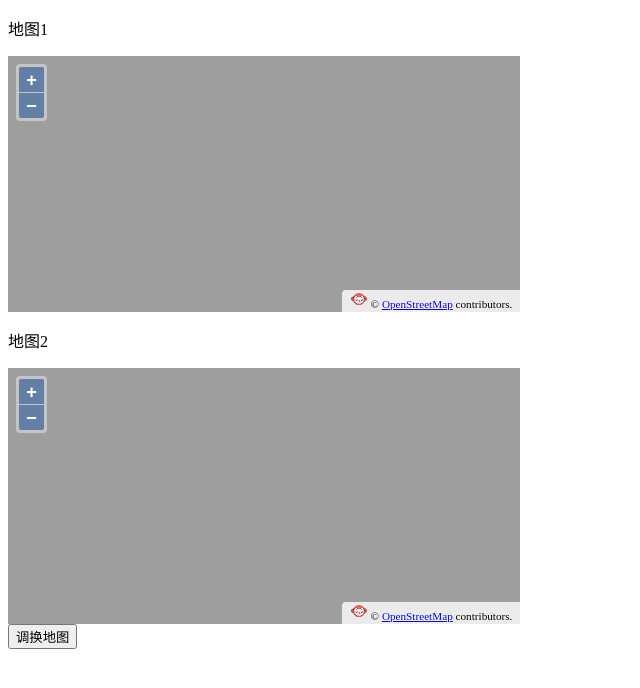
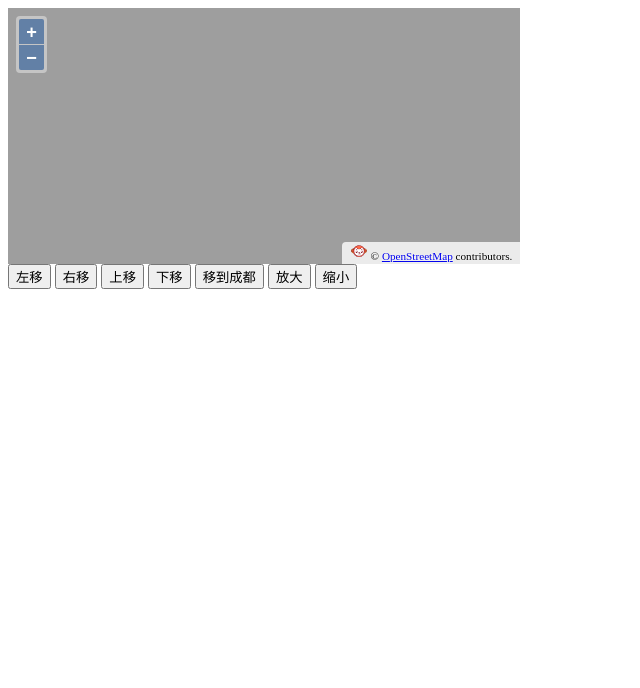
Before and after one commit to YuNiling/openLayers3Demo, a plain HTML site: page map.html in a window 1280 px wide. Shown: the whole page, without its empty margins (0-640 px from the left). Drawn offline with Linux system fonts and the light colour scheme.

Commit message:
地图导航

```diff
--- a/map.html
+++ b/map.html
@@ -4,7 +4,7 @@
         <meta charset="UTF-8">
         <link rel="stylesheet" href="ol3/ol.css" type="text/css">
         <style>
-            #map1, #map2 {
+            #map {
                 height: 256px;
                 width: 512px;
             }
@@ -14,50 +14,99 @@
     </head>
 
     <body>
-        <p>地图1</p>
-        <div id="map1"></div>
-        <p>地图2</p>
-        <div id="map2"></div>
-        <input type="button" onclick="swapMap()" value="调换地图"/>
+        <div id="map"></div>
+        <div id="navigate-container">
+            <input type="button" onclick="moveToLeft()" value="左移"/>
+            <input type="button" onclick="moveToRight()" value="右移"/>
+            <input type="button" onclick="moveToUp()" value="上移"/>
+            <input type="button" onclick="moveToDown()" value="下移"/>
+            <input type="button" onclick="moveToChengDu()" value="移到成都"/>
+            <input type="button" onclick="zoomIn()" value="放大"/>
+            <input type="button" onclick="zoomOut()" value="缩小"/>
+        </div>
 
         <script type="text/javascript">
-            var map1 = new ol.Map({   // 创建地图
+            var map = new ol.Map({
                 controls: ol.control.defaults({
                     attributionOptions: ({
                         collapsible: false
                     })
                 }),
                 logo: {src: 'img/face_monkey.png', href: 'http://www.openstreetmap.org/'},
-                layers: [           // 设置地图图层
-                    new ol.layer.Tile({source: new ol.source.OSM()}) // 创建一个使用Open Street Map地图源的瓦片图层
+                layers: [
+                    new ol.layer.Tile({source: new ol.source.OSM()})
                 ],
                 view: new ol.View({
-                    center: [0, 0],
-                    zoom: 2
+                    // 设置成都为地图中心，此处进行坐标转换，
+                    //把EPSG:4326的坐标，转换为EPSG:3857坐标，
+                    //因为ol默认使用的是EPSG:3857坐标
+                    center: ol.proj.transform([104.06, 30.67], 'EPSG:4326', 'EPSG:3857'),
+                    zoom: 10
                 }),
-                target: 'map1'                    // 让id为map的div作为地图的容器
-            });
-            var map2 = new ol.Map({   // 创建地图
-                controls: ol.control.defaults({
-                    attributionOptions: ({
-                        collapsible: false
-                    })
-                }),
-                logo: {src: 'img/face_monkey.png', href: 'http://www.openstreetmap.org/'},
-                layers: [           // 设置地图图层
-                    new ol.layer.Tile({source: new ol.source.OSM()}) // 创建一个使用Open Street Map地图源的瓦片图层
-                ],
-                view: new ol.View({
-                    center: [0, 0],
-                    zoom: 2
-                }),
-                target: 'map2'                    // 让id为map的div作为地图的容器
+                target: 'map'
             });
 
-            function swapMap(){
-                map1.setTarget("map2");
-                map2.setTarget("map1");
+            // 向左移动地图
+            function moveToLeft(){
+               var view = map.getView();
+               var mapCenter = view.getCenter();
+                // 让地图中心的x值增加，即可使得地图向左移动，增加的值根据效果可自由设定
+                mapCenter[0] += 50000;
+                view.setCenter(mapCenter);
+                map.render();
             }
+
+             // 向右移动地图
+             function moveToRight(){
+                 var view = map.getView();
+                 var mapCenter = view.getCenter();
+                 // 让地图中心的x值减少，即可使得地图向右移动，减少的值根据效果可自由设定
+                 mapCenter[0] -= 50000;
+                 view.setCenter(mapCenter);
+                 map.render();
+             }
+
+              // 向上移动地图
+              function moveToUp(){
+                  var view = map.getView();
+                  var mapCenter = view.getCenter();
+                   // 让地图中心的y值减少，即可使得地图向上移动，减少的值根据效果可自由设定
+                   mapCenter[1] -= 50000;
+                   view.setCenter(mapCenter);
+                   map.render();
+              }
+
+              // 向下移动地图
+              function moveToDown(){
+                   var view = map.getView();
+                   var mapCenter = view.getCenter();
+                   // 让地图中心的y值增加，即可使得地图向上移动，减少的值根据效果可自由设定
+                   mapCenter[1] += 50000;
+                   view.setCenter(mapCenter);
+                   map.render();
+              }
+
+              // 移动到成都
+              function moveToChengDu(){
+                  var view = map.getView();
+                  // 设置地图中心为成都的坐标，即可让地图移动到成都
+                  view.setCenter(ol.proj.transform([104.06, 30.67], 'EPSG:4326', 'EPSG:3857'));
+                  map.render();
+              }
+
+               // 放大地图
+               function zoomIn(){
+                   var view = map.getView();
+                   // 让地图的zoom增加1，从而实现地图放大
+                   view.setZoom(view.getZoom() + 1);
+               }
+
+               // 缩小地图
+               function zoomOut(){
+                   var view = map.getView();
+                   // 让地图的zoom减小1，从而实现地图缩小
+                   view.setZoom(view.getZoom() - 1);
+               }
         </script>
     </body>
 </html>
```
